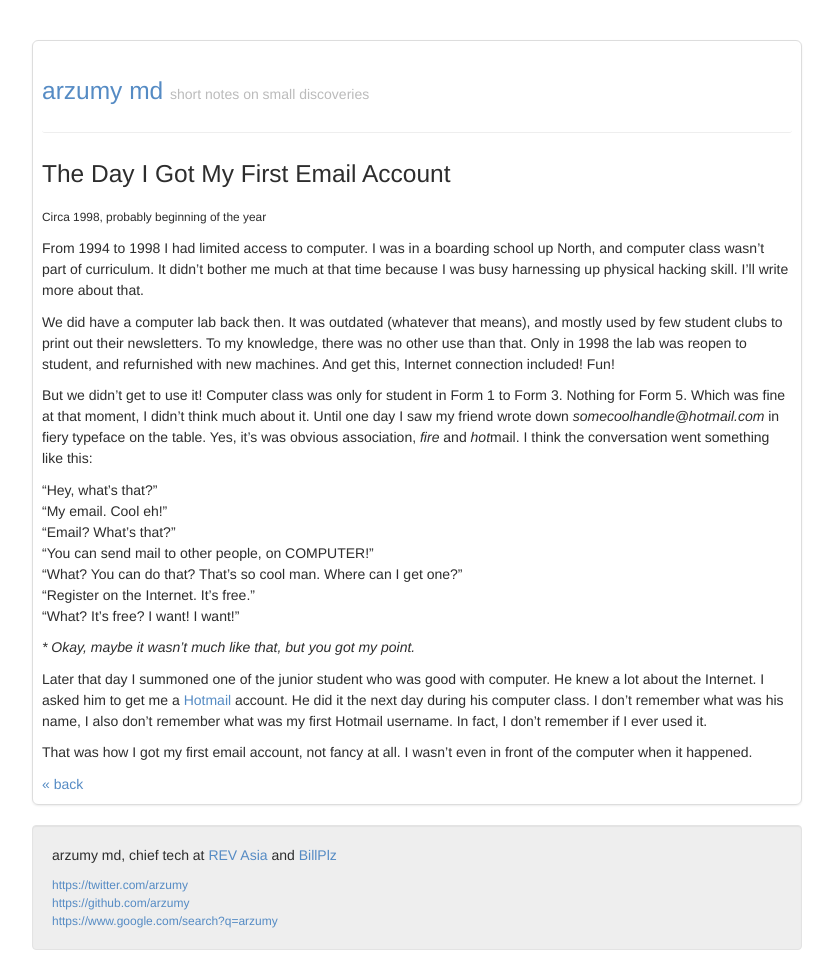
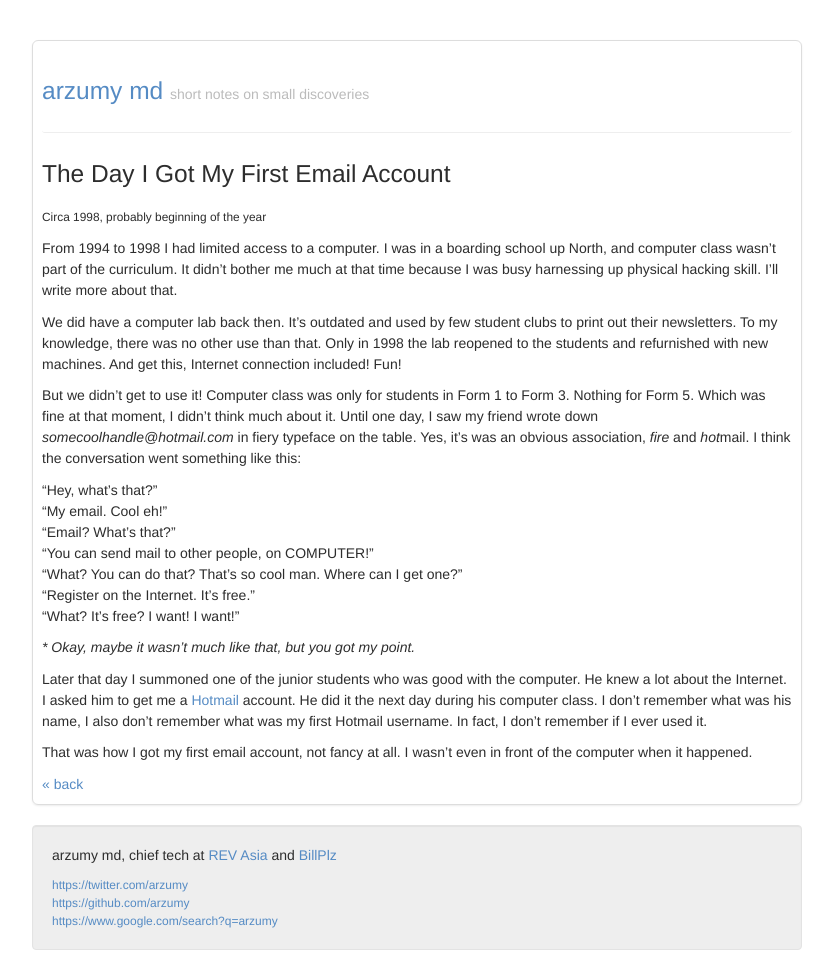
Before and after one commit to arzumy/arzumy.github.com, a Jekyll site: the page built from _posts/1998-01-01-the-day-i-got-my-first-email-account.md, in a window 1280 px wide. Shown: the whole page, without its empty margins (223-1056 px from the left). Built offline with Jekyll 4.4.1, drawn with Linux system fonts in a browser that asks for light colours; nearby versions of some CDN libraries; some web fonts are replaced; Markdown is read by kramdown in place of the engine named in the settings.

Commit message:
edited 1998-01-01

```diff
--- a/_posts/1998-01-01-the-day-i-got-my-first-email-account.md
+++ b/_posts/1998-01-01-the-day-i-got-my-first-email-account.md
@@ -5,11 +5,11 @@ tags : [email, memoir, microsoft, hotmail]
 ---
 <p><small>Circa 1998, probably beginning of the year</small></p>
 
-From 1994 to 1998 I had limited access to computer. I was in a boarding school up North, and computer class wasn't part of curriculum. It didn't bother me much at that time because I was busy harnessing up physical hacking skill. I'll write more about that.
+From 1994 to 1998 I had limited access to a computer. I was in a boarding school up North, and computer class wasn't part of the curriculum. It didn't bother me much at that time because I was busy harnessing up physical hacking skill. I'll write more about that.
 
-We did have a computer lab back then. It was outdated (whatever that means), and mostly used by few student clubs to print out their newsletters. To my knowledge, there was no other use than that. Only in 1998 the lab was reopen to student, and refurnished with new machines. And get this, Internet connection included! Fun!
+We did have a computer lab back then. It's outdated and used by few student clubs to print out their newsletters. To my knowledge, there was no other use than that. Only in 1998 the lab reopened to the students and refurnished with new machines. And get this, Internet connection included! Fun!
 
-But we didn't get to use it! Computer class was only for student in Form 1 to Form 3. Nothing for Form 5. Which was fine at that moment, I didn't think much about it. Until one day I saw my friend wrote down *somecoolhandle@hotmail.com* in fiery typeface on the table. Yes, it's was obvious association, *fire* and *hot*mail. I think the conversation went something like this:
+But we didn't get to use it! Computer class was only for students in Form 1 to Form 3. Nothing for Form 5. Which was fine at that moment, I didn't think much about it. Until one day, I saw my friend wrote down *somecoolhandle@hotmail.com* in fiery typeface on the table. Yes, it's was an obvious association, *fire* and *hot*mail. I think the conversation went something like this:
 
 "Hey, what's that?"
 "My email. Cool eh!"
@@ -21,6 +21,6 @@ But we didn't get to use it! Computer class was only for student in Form 1 to Fo
 
 *\* Okay, maybe it wasn't much like that, but you got my point.*
 
-Later that day I summoned one of the junior student who was good with computer. He knew a lot about the Internet. I asked him to get me a [Hotmail](http://en.wikipedia.org/wiki/Hotmail) account. He did it the next day during his computer class. I don't remember what was his name, I also don't remember what was my first Hotmail username. In fact, I don't remember if I ever used it.
+Later that day I summoned one of the junior students who was good with the computer. He knew a lot about the Internet. I asked him to get me a [Hotmail](http://en.wikipedia.org/wiki/Hotmail) account. He did it the next day during his computer class. I don't remember what was his name, I also don't remember what was my first Hotmail username. In fact, I don't remember if I ever used it.
 
 That was how I got my first email account, not fancy at all. I wasn't even in front of the computer when it happened.
```
